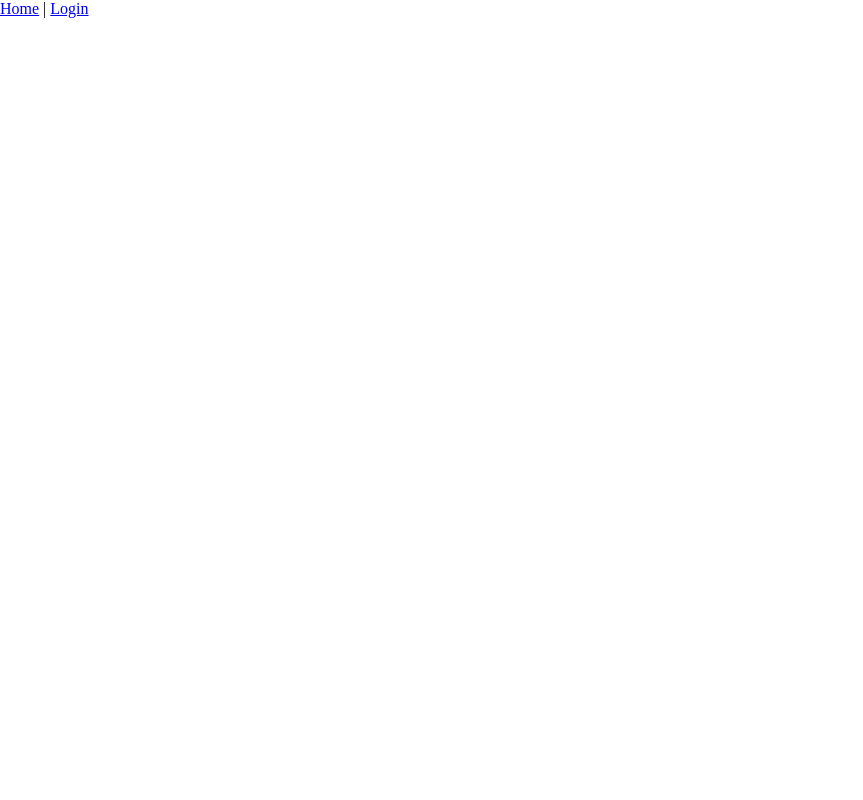
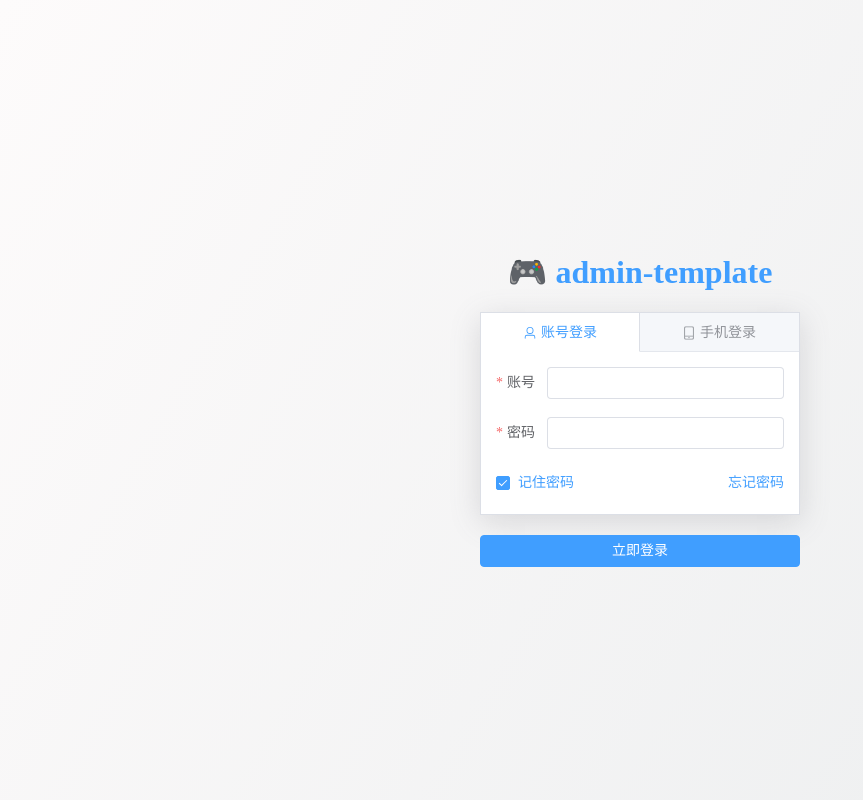
Before and after one commit to simon1uo/admin-template-typescript, a Vue app: page /#/login in a window 1280 px wide. Before the commit this address had no page. Shown: the whole page, without its empty margins (0-863 px from the left). Built offline with nearby package versions, Linux system fonts and the light colour scheme.

Commit message:
feat: basic main with login framework

```diff
--- a/auto-imports.d.ts
+++ b/auto-imports.d.ts
@@ -1,7 +1,13 @@
 // Generated by 'unplugin-auto-import'
 // We suggest you to commit this file into source control
 declare global {
+  const ElButton: typeof import('element-plus/es')['ElButton']
+  const ElCheckbox: typeof import('element-plus/es')['ElCheckbox']
+  const ElForm: typeof import('element-plus/es')['ElForm']
+  const ElFormItem: typeof import('element-plus/es')['ElFormItem']
   const ElIcon: typeof import('element-plus/es')['ElIcon']
+  const ElInput: typeof import('element-plus/es')['ElInput']
+  const ElLink: typeof import('element-plus/es')['ElLink']
   const ElTabPane: typeof import('element-plus/es')['ElTabPane']
   const ElTabs: typeof import('element-plus/es')['ElTabs']
 }
--- a/components.d.ts
+++ b/components.d.ts
@@ -5,7 +5,13 @@ import '@vue/runtime-core'
 
 declare module '@vue/runtime-core' {
   export interface GlobalComponents {
+    ElButton: typeof import('element-plus/es')['ElButton']
+    ElCheckbox: typeof import('element-plus/es')['ElCheckbox']
+    ElForm: typeof import('element-plus/es')['ElForm']
+    ElFormItem: typeof import('element-plus/es')['ElFormItem']
     ElIcon: typeof import('element-plus/es')['ElIcon']
+    ElInput: typeof import('element-plus/es')['ElInput']
+    ElLink: typeof import('element-plus/es')['ElLink']
     ElTabPane: typeof import('element-plus/es')['ElTabPane']
     ElTabs: typeof import('element-plus/es')['ElTabs']
     HelloWorld: typeof import('./src/components/HelloWorld.vue')['default']
--- a/src/App.vue
+++ b/src/App.vue
@@ -1,9 +1,11 @@
 <template>
-    <div id="app">
-        <router-link to="/">Home</router-link> |
-        <router-link to="/login">Login</router-link>
+    <div class="app">
+        <router-view />
     </div>
-    <router-view />
 </template>
 
-<style lang="less"></style>
+<style lang="less">
+.app {
+    height: 100%;
+}
+</style>
--- a/src/router/index.ts
+++ b/src/router/index.ts
@@ -1,26 +1,25 @@
-import { createRouter, createWebHashHistory, RouteRecordRaw } from "vue-router";
-import Home from "../views/Home.vue";
+import { createRouter, createWebHashHistory, RouteRecordRaw } from 'vue-router'
 
 const routes: Array<RouteRecordRaw> = [
-  {
-    path: "/",
-    name: "Home",
-    component: Home,
-  },
-  {
-    path: "/about",
-    name: "About",
-    // route level code-splitting
-    // this generates a separate chunk (about.[hash].js) for this route
-    // which is lazy-loaded when the route is visited.
-    component: () =>
-      import(/* webpackChunkName: "about" */ "../views/About.vue"),
-  },
-];
+    {
+        path: '/',
+        redirect: '/login'
+    },
+    {
+        name: 'Main',
+        path: '/main',
+        component: () => import('@/views/Main/Main.vue')
+    },
+    {
+        name: 'Login',
+        path: '/login',
+        component: () => import('@/views/Login/Login.vue')
+    }
+]
 
 const router = createRouter({
-  history: createWebHashHistory(),
-  routes,
-});
+    history: createWebHashHistory(),
+    routes
+})
 
-export default router;
+export default router
--- a/src/store/index.ts
+++ b/src/store/index.ts
@@ -1,8 +1,8 @@
-import { createStore } from "vuex";
+import { createStore } from 'vuex'
 
 export default createStore({
-  state: {},
-  mutations: {},
-  actions: {},
-  modules: {},
-});
+    state: {},
+    mutations: {},
+    actions: {},
+    modules: {}
+})
--- a/src/views/Login/Login.vue
+++ b/src/views/Login/Login.vue
@@ -1,17 +1,30 @@
 <template>
-<div></div>
+    <div class="login">
+        <LoginPanel />
+    </div>
 </template>
 
 <script lang="ts">
 import { defineComponent } from 'vue'
+import LoginPanel from '@/views/Login/components/LoginPanel.vue'
+
 export default defineComponent({
     name: 'Login',
-    setup () {
+    components: { LoginPanel },
+    setup() {
         return {}
     }
 })
 </script>
 
 <style lang="less" scoped>
-
+.login {
+    display: flex;
+    justify-content: center;
+    align-items: center;
+    width: 100%;
+    height: 100%;
+    //background: url('../../assets/image/login-bg.svg');
+    background-image: linear-gradient(120deg, #fdfbfb 0%, #ebedee 100%);
+}
 </style>
--- /dev/null
+++ b/src/views/Login/components/LoginAccount.vue
@@ -0,0 +1,67 @@
+<template>
+    <div class="login-account">
+        <el-form
+            label-position="left"
+            :rules="accountRules"
+            :model="account"
+            ref="loginAccountFormRef"
+        >
+            <el-form-item label="账号" prop="name">
+                <el-input v-model="account.name" />
+            </el-form-item>
+            <el-form-item label="密码" prop="password">
+                <el-input v-model="account.password" show-password />
+            </el-form-item>
+            <div class="account-control">
+                <el-checkbox v-model="isKeepPassword">记住密码</el-checkbox>
+                <el-link type="primary">忘记密码</el-link>
+            </div>
+        </el-form>
+    </div>
+</template>
+
+<script lang="ts">
+import { defineComponent, reactive, ref } from 'vue'
+import { accountRules } from '../config/account-rules'
+import { FormInstance } from 'element-plus'
+
+export default defineComponent({
+    name: 'LoginAccount',
+    setup() {
+        const account = reactive({
+            name: '',
+            password: ''
+        })
+        const isKeepPassword = ref(true) // 默认记住密码
+
+        const loginAccountFormRef = ref<FormInstance>()
+
+        const loginAccountAction = () => {
+            loginAccountFormRef.value?.validate((valid) => {
+                if (valid) {
+                    console.log('验证通过')
+                } else {
+                    console.log('验证失败')
+                }
+            })
+        }
+
+        return {
+            account,
+            isKeepPassword,
+            loginAccountFormRef,
+            loginAccountAction,
+            accountRules
+        }
+    }
+})
+</script>
+
+<style lang="less" scoped>
+.login-account {
+    .account-control {
+        display: flex;
+        justify-content: space-between;
+    }
+}
+</style>
--- /dev/null
+++ b/src/views/Login/components/LoginPanel.vue
@@ -0,0 +1,109 @@
+<template>
+    <div class="login-panel">
+        <h1>🎮 admin-template</h1>
+        <el-tabs
+            type="border-card"
+            class="login-tabs"
+            stretch
+            v-model="currentTab"
+        >
+            <el-tab-pane name="account">
+                <template #label>
+                    <span class="login-tabs-label">
+                        <el-icon><user /></el-icon>
+                        <span>账号登录</span>
+                    </span>
+                </template>
+                <LoginAccount ref="accountLoginRef" />
+            </el-tab-pane>
+            <el-tab-pane name="phone">
+                <template #label>
+                    <span class="login-tabs-label">
+                        <el-icon><iphone /></el-icon>
+                        <span>手机登录</span>
+                    </span>
+                </template>
+                <LoginPhone ref="phoneLoginRef" />
+            </el-tab-pane>
+        </el-tabs>
+        <el-button type="primary" class="login-btn" @click="handleLoginClick">
+            立即登录
+        </el-button>
+    </div>
+</template>
+
+<script lang="ts">
+import { defineComponent, ref } from 'vue'
+import LoginAccount from '@/views/Login/components/LoginAccount.vue'
+import LoginPhone from '@/views/Login/components/LoginPhone.vue'
+export default defineComponent({
+    name: 'LoginPanel',
+    components: {
+        LoginAccount,
+        LoginPhone
+    },
+    setup() {
+        const currentTab = ref<string>('account')
+
+        const accountLoginRef = ref<InstanceType<typeof LoginAccount>>()
+        const phoneLoginRef = ref<InstanceType<typeof LoginPhone>>()
+
+        const handleLoginClick = () => {
+            if (currentTab.value === 'account') {
+                console.log('loginAccount')
+                accountLoginRef.value?.loginAccountAction()
+            } else if (currentTab.value === 'phone') {
+                phoneLoginRef.value?.loginPhoneAction()
+            }
+        }
+
+        return { currentTab, accountLoginRef, phoneLoginRef, handleLoginClick }
+    }
+})
+</script>
+
+<style lang="less" scoped>
+.login-panel {
+    text-align: center;
+    width: 320px;
+
+    h1 {
+        font-weight: bold;
+        color: #409eff;
+    }
+
+    .login-tabs > .el-tabs__content {
+        padding: 32px;
+        color: #6b778c;
+        font-size: 32px;
+        font-weight: 600;
+    }
+
+    .login-tabs .login-tabs-label .el-icon {
+        vertical-align: middle;
+    }
+
+    .login-tabs .login-tabs-label span {
+        vertical-align: middle;
+        margin-left: 4px;
+    }
+
+    .login-tabs {
+        box-shadow: rgba(100, 100, 111, 0.2) 0px 7px 29px 0px;
+    }
+
+    .login-btn {
+        width: 100%;
+        margin-top: 20px;
+    }
+
+    .footer {
+        margin-top: 10px;
+
+        span {
+            font-size: 10px;
+            font-weight: 100;
+        }
+    }
+}
+</style>
--- /dev/null
+++ b/src/views/Login/components/LoginPhone.vue
@@ -0,0 +1,63 @@
+<template>
+    <div class="login-phone">
+        <el-form
+            label-position="left"
+            :rules="phoneRules"
+            :model="phoneAccount"
+            ref="loginPhoneFormRef"
+        >
+            <el-form-item label="手机号" prop="phone">
+                <el-input v-model="phoneAccount.phone" />
+            </el-form-item>
+            <el-form-item label="验证码" prop="code">
+                <div class="get-code">
+                    <el-input v-model="phoneAccount.code" />
+                    <el-button class="get-code-btn" type="primary">
+                        <el-icon><key /></el-icon>
+                        获取验证码
+                    </el-button>
+                </div>
+            </el-form-item>
+        </el-form>
+    </div>
+</template>
+
+<script lang="ts">
+import { defineComponent, reactive, ref } from 'vue'
+import { phoneRules } from '../config/account-rules'
+import { FormInstance } from 'element-plus'
+export default defineComponent({
+    name: 'LoginPhone',
+    setup() {
+        const phoneAccount = reactive({
+            phone: '',
+            code: ''
+        })
+
+        const loginPhoneFormRef = ref<FormInstance>()
+
+        const loginPhoneAction = () => {
+            loginPhoneFormRef.value?.validate((valid) => {
+                if (valid) {
+                    console.log('验证通过')
+                } else {
+                    console.log('验证失败')
+                }
+            })
+        }
+
+        return { phoneAccount, loginPhoneFormRef, loginPhoneAction, phoneRules }
+    }
+})
+</script>
+
+<style lang="less" scoped>
+.login-phone {
+    .get-code {
+        display: flex;
+        .get-code-btn {
+            margin-left: 5px;
+        }
+    }
+}
+</style>
--- /dev/null
+++ b/src/views/Login/config/account-rules.ts
@@ -0,0 +1,56 @@
+import { reactive } from 'vue'
+import { FormRules } from 'element-plus'
+
+export const accountRules = reactive<FormRules>({
+    name: [
+        {
+            required: true,
+            message: '用户名必须填写',
+            trigger: 'blur'
+        },
+        {
+            pattern: /^[a-z0-9]{5,10}$/,
+            message: '用户名必须是5-10个字母或者数字',
+            trigger: 'blur'
+        }
+    ],
+    password: [
+        {
+            required: true,
+            message: '密码必须填写',
+            trigger: 'blur'
+        },
+        {
+            pattern: /^[a-z0-9]{3,}$/,
+            message: '密码必须是3位以上的字母或者数字',
+            trigger: 'blur'
+        }
+    ]
+})
+
+export const phoneRules = reactive<FormRules>({
+    phone: [
+        {
+            required: true,
+            message: '手机号必须填写',
+            trigger: 'blur'
+        },
+        {
+            pattern: /^[1][3,4,5,7,8][0-9]{9}$/,
+            message: '手机号输入有误',
+            trigger: 'blur'
+        }
+    ],
+    code: [
+        {
+            required: true,
+            message: '验证码必须填写',
+            trigger: 'blur'
+        },
+        {
+            pattern: /^[0-9]{6}$/,
+            message: '验证码为六位数的数字',
+            trigger: 'blur'
+        }
+    ]
+})
--- a/src/views/Main/Main.vue
+++ b/src/views/Main/Main.vue
@@ -1,17 +1,18 @@
 <template>
-<div></div>
+    <div class="main">
+        <h1>Main</h1>
+    </div>
 </template>
 
 <script lang="ts">
 import { defineComponent } from 'vue'
+
 export default defineComponent({
     name: 'Main',
-    setup () {
+    setup() {
         return {}
     }
 })
 </script>
 
-<style lang="less" scoped>
-
-</style>
+<style lang="less" scoped></style>
```
Also changed, not shown: src/assets/image/login-bg.svg (added).
